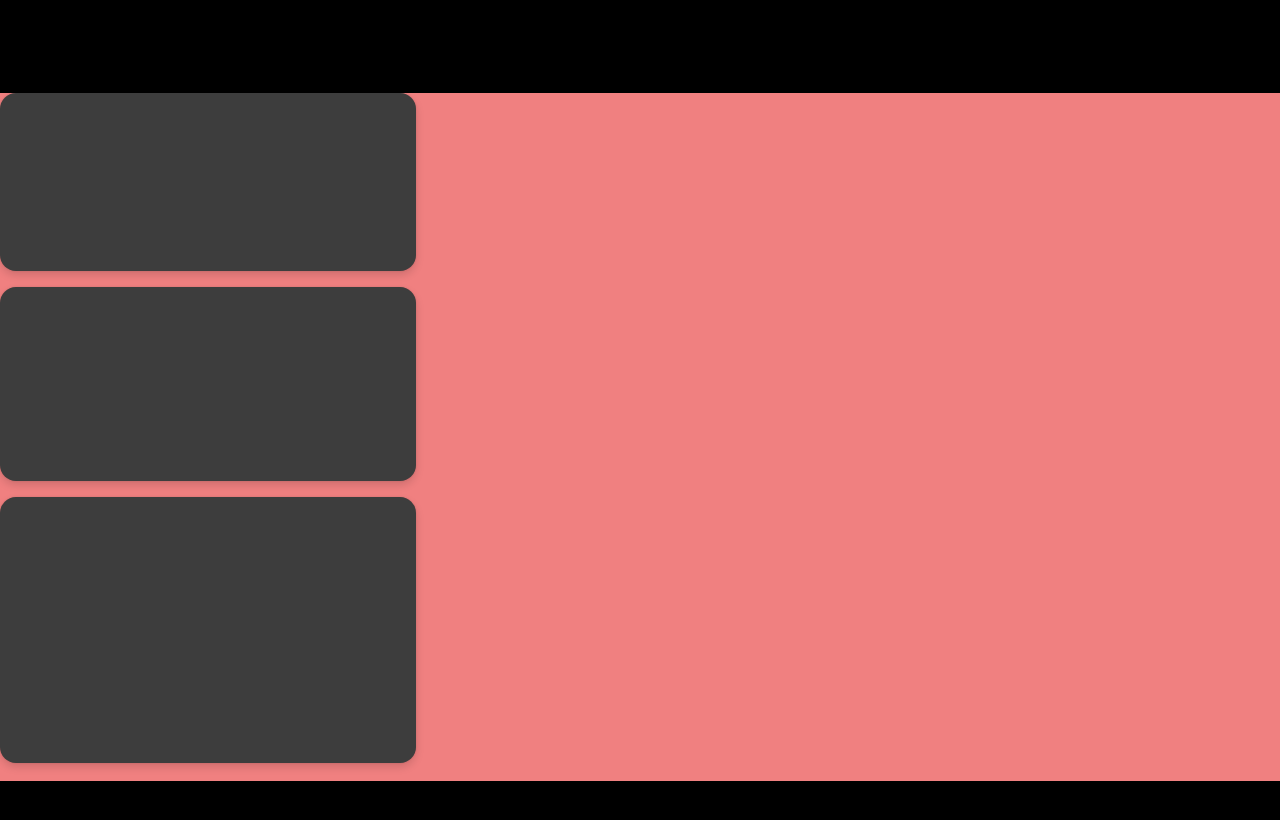
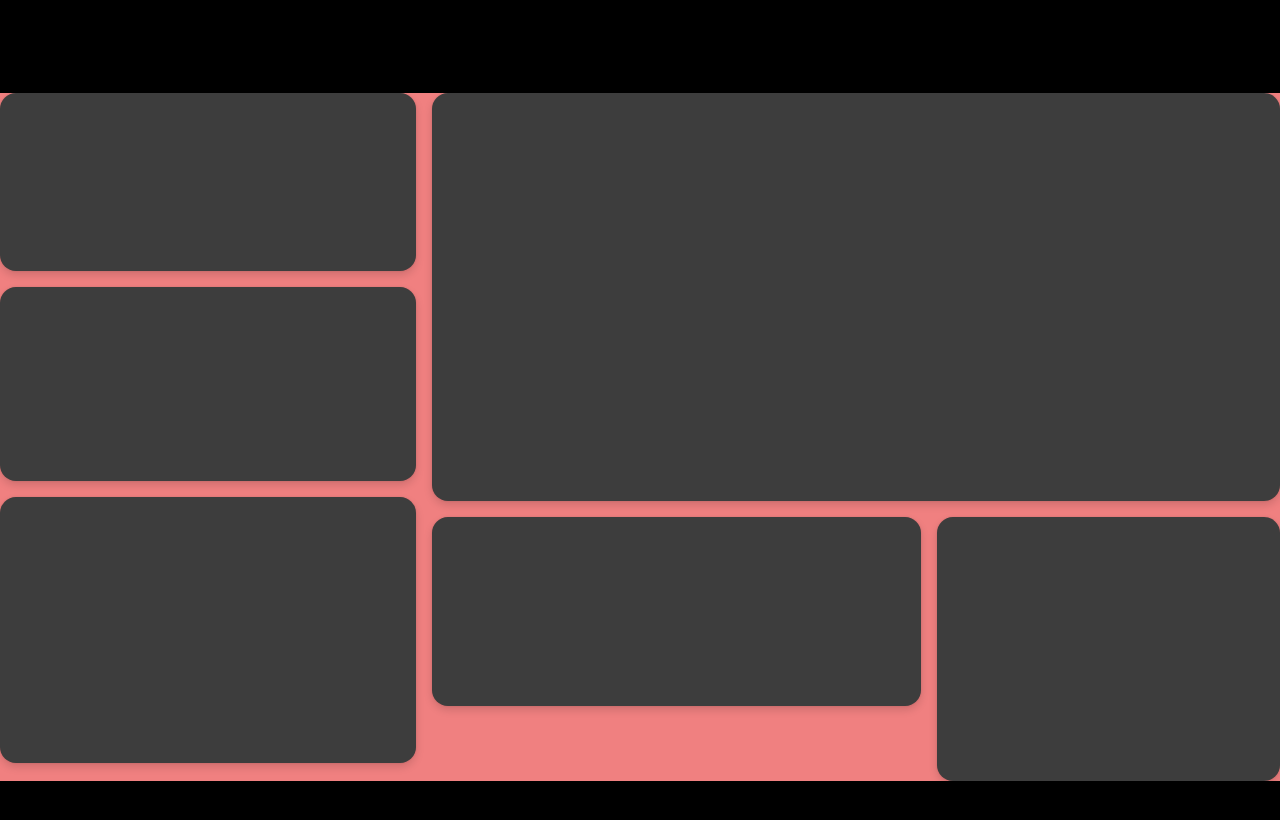
Before and after one commit to amir132/news-exercise, a plain HTML site: page index.html in a window 1280 px wide. Drawn offline with Linux system fonts and the light colour scheme.

Commit message:
made div with class .left-side and .down-in-left-side

```diff
--- a/index.html
+++ b/index.html
@@ -14,11 +14,20 @@
   </head>
   <body>
     <div class="container">
-      <div class="left-side">
-      <div class="weather gereral-mode"></div>
-      <div class="calendar gereral-mode"></div>
-      <div class="email gereral-mode"></div>
-    </div>
+      <section class="left-side">
+        <div class="weather general-mode"></div>
+        <div class="calendar general-mode"></div>
+        <div class="email general-mode"></div>
+      </section>
+
+      <section class="right-side">
+        <div class="billboard general-mode"></div>
+
+        <div class="down-in-left-side">
+          <div class="quote general-mode"></div>
+          <div class="feeling general-mode"></div>
+        </div>
+      </section>
     </div>
   </body>
 </html>
--- a/style.css
+++ b/style.css
@@ -9,12 +9,13 @@ body {
 }
 .container {
   display: flex;
+  justify-content: space-between;
   margin: 93px auto 201px;
   background-color: lightcoral;
   width: 1280px;
   height: 688px;
 }
-.gereral-mode {
+.general-mode {
   flex-grow: 1;
   flex-shrink: 0;
   margin: 0;
@@ -33,14 +34,37 @@ body {
 .weather {
   width: 416px;
   height: 178px;
-  /* margin: 0 16px 16px 0; */
 }
 .calendar {
   width: 416px;
   height: 194px;
-  /* margin: 0 16px 16px 0; */
 }
 .email {
   width: 416px;
   height: 266px;
 }
+.right-side{
+  display: flex;
+  flex-direction: column;
+  width:848px;
+  height:688px;
+  gap: 16px;
+}
+.billboard{
+  width:848px;
+  height:408px;
+}
+.down-in-left-side{
+  display: flex;
+  gap: 16px;
+  width:848px;
+  height: 264px;
+}
+.quote{
+  width:489px;
+  height: 189px;
+}
+.feeling{
+  width:343px;
+  height: 264px;
+}
```
